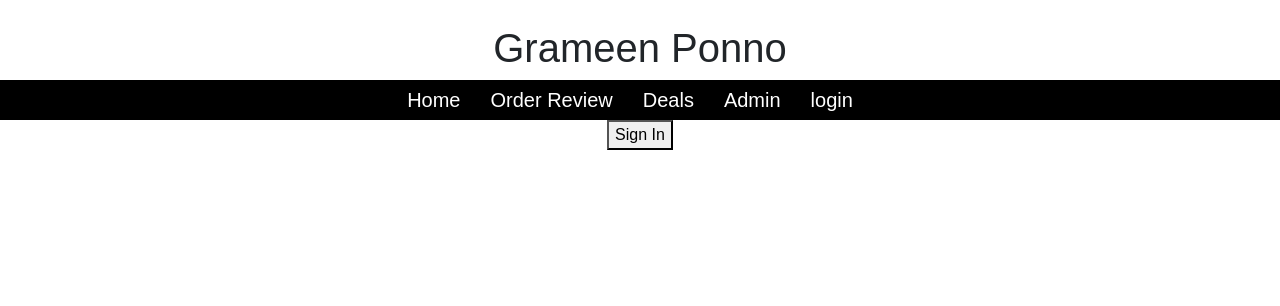
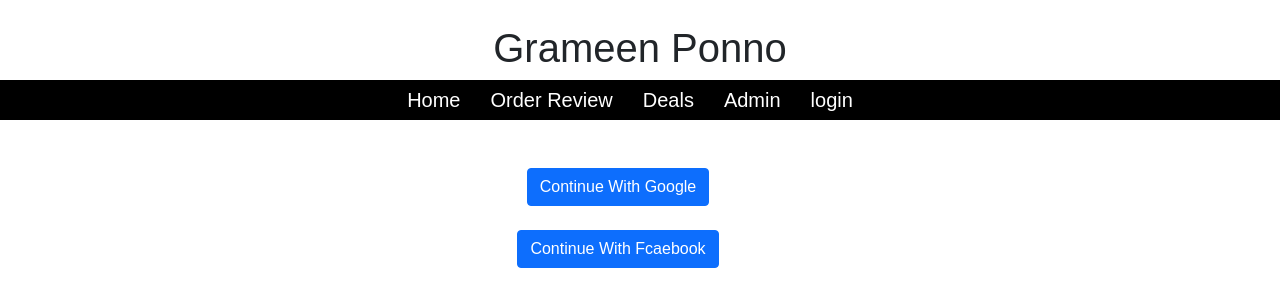
Before and after one commit to RUHUL6093/ratulproject, a React (Create React App) app: page /login in a window 1280 px wide. Shown: the top 306 px of the page. Built offline with nearby package versions, Linux system fonts and the light colour scheme.

Commit message:
login done

```diff
--- a/src/Components/Login/Login.js
+++ b/src/Components/Login/Login.js
@@ -1,39 +1,78 @@
-import React, { useContext } from "react";
+import React, { useState } from "react";
 import firebase from "firebase/app";
 import "firebase/auth";
-import firebaseconfig from "./firebase.config";
-import { UserContext } from "../../App";
-firebase.initializeApp(firebaseconfig);
+import firebaseConfig from "./firebase.config";
+import { useHistory, useLocation } from "react-router-dom";
+// firebase.initializeApp(firebaseConfiq);
+if (!firebase.apps.length) {
+  firebase.initializeApp(firebaseConfig);
+}
 
 const Login = () => {
-  const [loggedInUser, setloggedInUser] = useContext(UserContext);
-  const provider = new firebase.auth.GoogleAuthProvider();
-  const handleSignIn = () => {
+  const googleProvider = new firebase.auth.GoogleAuthProvider();
+  const fbProvider = new firebase.auth.FacebookAuthProvider();
+  const history = useHistory();
+  const location = useLocation();
+  const [error, setError] = useState("");
+
+  let { from } = location.state || { from: { pathname: "/" } };
+
+  const handleGooogleSignIn = () => {
     firebase
       .auth()
-      .signInWithPopup(provider)
+      .signInWithPopup(googleProvider)
       .then((result) => {
-        var credential = result.credential;
+        const user = result.user;
+        const loggedInUser = {
+          name: user.displayName,
+          email: user.email,
+          img: user.photoURL
+        };
 
-        var token = credential.accessToken;
+        localStorage.setItem("user", JSON.stringify(loggedInUser));
+        history.replace(from);
+      })
 
+      .catch((error) => {
+        const errorMessage = error.message;
+        console.log(errorMessage);
+        setError(errorMessage);
+      });
+  };
+  const handleFbSignIn = () => {
+    firebase
+      .auth()
+      .signInWithPopup(fbProvider)
+      .then((result) => {
         var user = result.user;
         console.log(user);
       })
       .catch((error) => {
-        var errorCode = error.code;
         var errorMessage = error.message;
-
-        var email = error.email;
-
-        var credential = error.credential;
-        console.log(errorCode, errorMessage, email);
+        console.log(errorMessage);
       });
   };
-
   return (
-    <div>
-      <button onClick={handleSignIn}>Sign In </button>
+    <div className="container m-5">
+      <div>
+        <button
+          onClick={handleGooogleSignIn}
+          className="btn btn-primary text-center"
+        >
+          {" "}
+          Continue With Google
+        </button>
+      </div>
+      <br />
+      <div>
+        <button
+          onClick={handleFbSignIn}
+          className="btn btn-primary text-center"
+        >
+          {" "}
+          Continue With Fcaebook
+        </button>
+      </div>
     </div>
   );
 };
```
